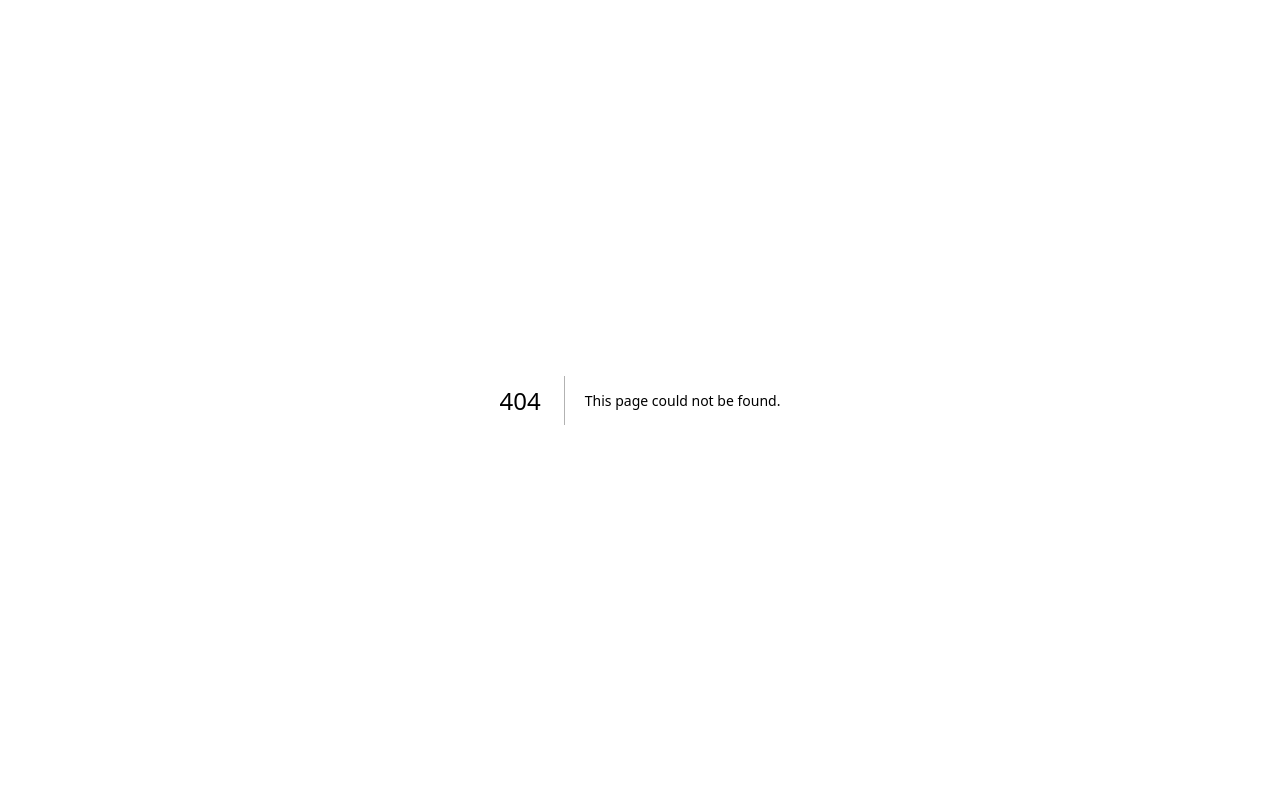
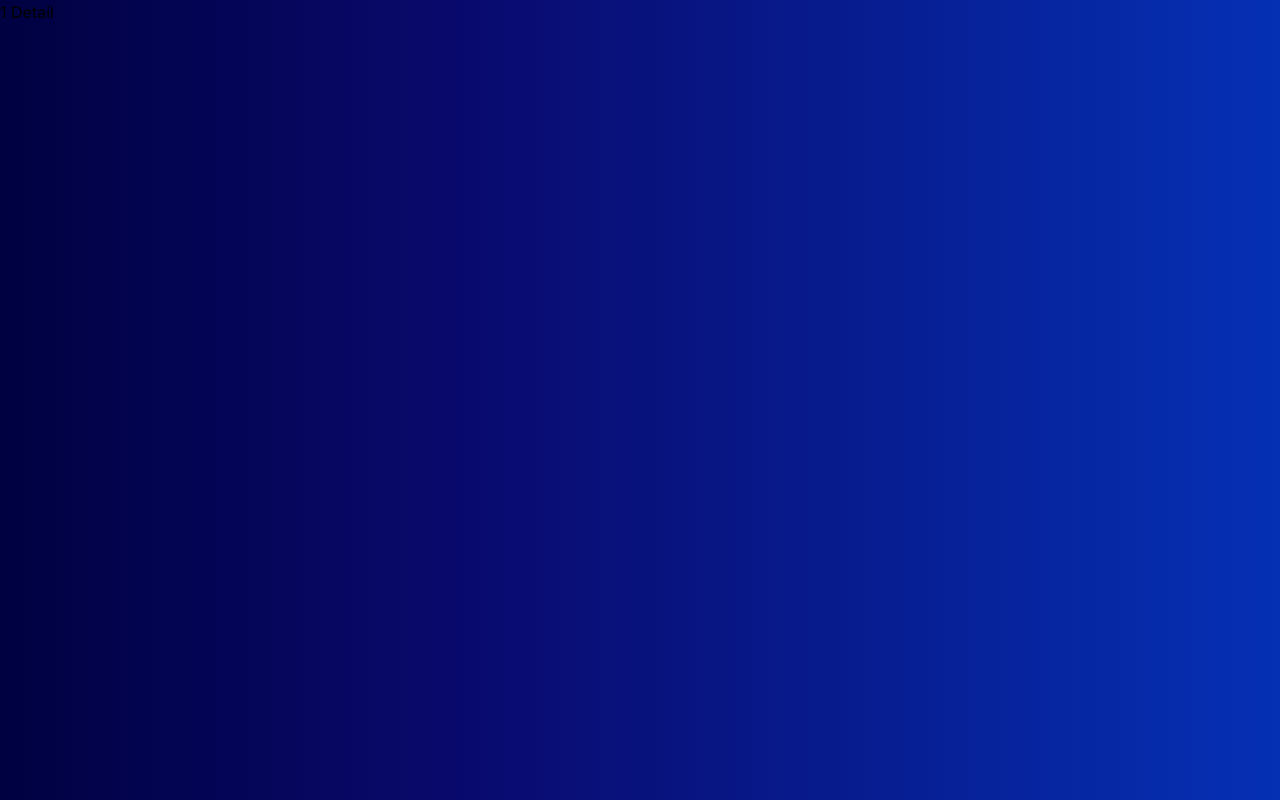
Before and after one commit to hossein-jorfi/country-information, a Next.js app: page /1 in a window 1280 px wide. Before the commit this address had no page. Built offline with nearby package versions, Linux system fonts and the light colour scheme.

Commit message:
create detai; page

```diff
--- /dev/null
+++ b/src/app/[detail]/page.tsx
@@ -0,0 +1,5 @@
+const page = ({ params }: { params: { detail: string } }) => {
+  return <div>{params.detail} Detail</div>;
+};
+
+export default page;
```
